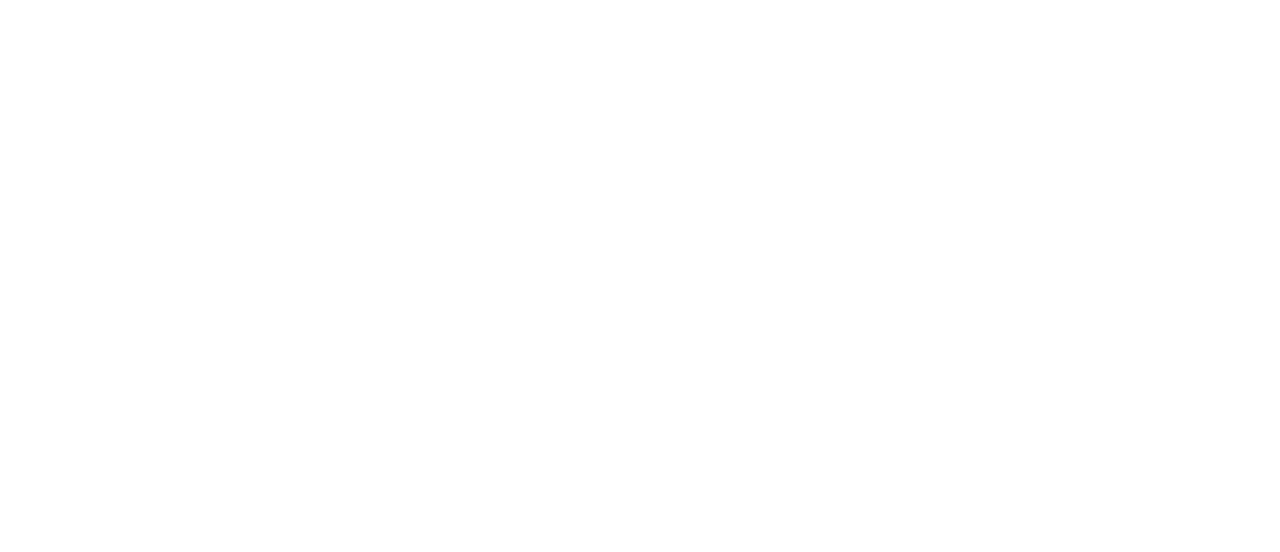
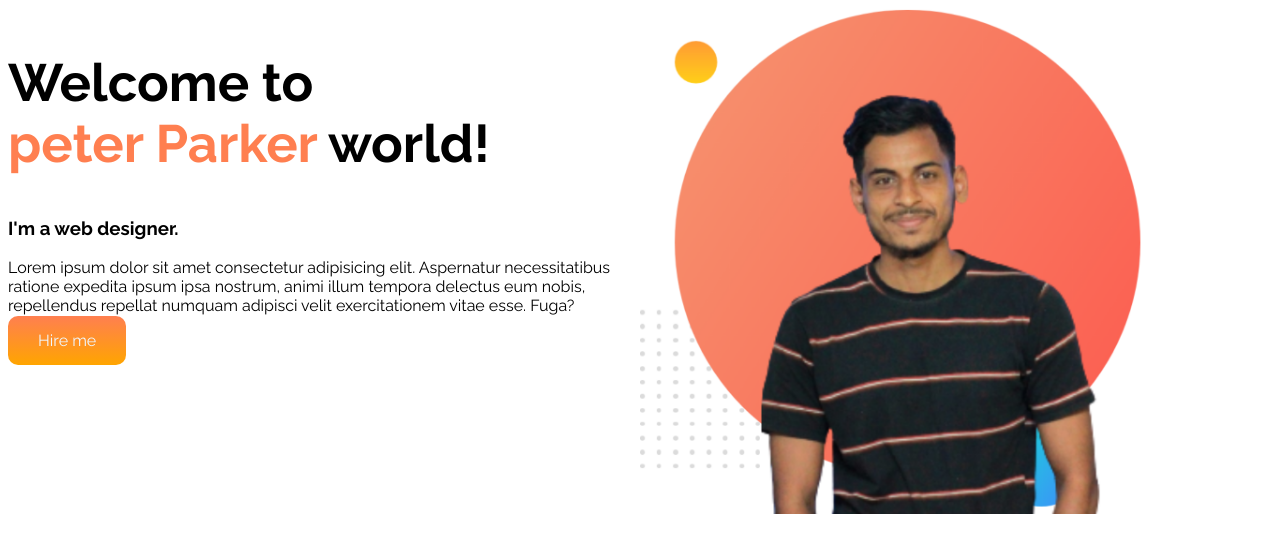
Before and after one commit to shimuldmr/project4, a plain HTML site: page index.html in a window 1280 px wide. Drawn offline with Linux system fonts and the light colour scheme.

Commit message:
section1

```diff
--- a/css/style.css
+++ b/css/style.css
@@ -0,0 +1,28 @@
+body{
+    font-family: 'Raleway', sans-serif;
+}
+.welcome{
+    font-size: 35px;
+
+}
+.welcome-color{
+    color: coral;
+}
+section{
+    display: flex;
+}
+.half{
+    width: 50%;
+}
+.half img{
+    width: 80%;
+}
+.link-hire{
+    text-decoration: none;
+    background-image: linear-gradient(coral, orange );
+    padding: 15px 30px;
+    color: aliceblue;
+    border-radius: 10px;
+    font-weight: 400;
+
+}
--- a/index.html
+++ b/index.html
@@ -1,12 +1,38 @@
 <!DOCTYPE html>
 <html lang="en">
+
 <head>
     <meta charset="UTF-8">
     <meta http-equiv="X-UA-Compatible" content="IE=edge">
     <meta name="viewport" content="width=device-width, initial-scale=1.0">
-    <title>pot</title>
+    <title>Portfolio</title>
+    <link rel="preconnect" href="https://fonts.googleapis.com">
+    <link rel="preconnect" href="https://fonts.gstatic.com" crossorigin>
+    <link href="https://fonts.googleapis.com/css2?family=Raleway:wght@100;200;300;400;600;700&display=swap"
+        rel="stylesheet">
+    <link rel="stylesheet" href="/css/style.css">
+    <link rel="shortcut icon" href="image/my-bg.png" type="image/x-icon">
 </head>
+
 <body>
+  <section>
+    <div class="half">
+    <div class="welcome">
+        <h1>Welcome to <br> <span class="welcome-color">peter Parker</span> world!</h1>
+    </div>
+    <h3>I'm a web designer.</h3>
+    <p>Lorem ipsum dolor sit amet consectetur adipisicing elit. Aspernatur necessitatibus ratione expedita ipsum ipsa
+        nostrum, animi illum tempora delectus eum nobis, repellendus repellat numquam adipisci velit exercitationem
+        vitae esse. Fuga?</p>
+        <a class="link-hire" target="_blank" href="google.com">Hire me</a>
+    </div>
+
+    <div class="half">
+        <img src="image/Untitled design (1).png" alt="">
+    </div>
+  </section>
+
 
 </body>
+
 </html>
```
Also changed, not shown: image/Untitled design (1).png (added), image/dream-bg.png (added), image/exp-bg.png (added), image/my-bg.png (added), image/my-bg2.png (added), image/top-banner.png (added).
